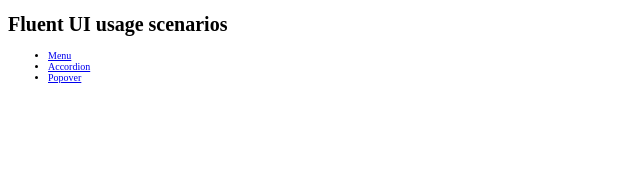
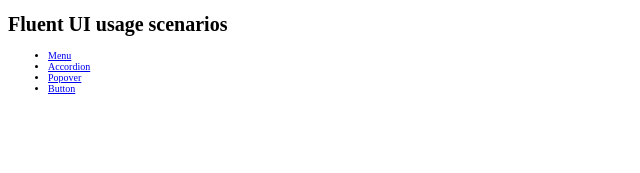
Before and after one commit to adamsamec/fluentui-scenarios, a React (Create React App) app: page / in a window 1280 px wide. Shown: the top 173 px of the page, without its empty margins (0-640 px from the left). Built offline with nearby package versions, Linux system fonts and the light colour scheme; what @fluentui/react-components would draw is missing.

Commit message:
Add Button component scenario

```diff
--- a/src/AddPeoplePopoverPage.tsx
+++ b/src/AddPeoplePopoverPage.tsx
@@ -20,7 +20,7 @@
   );
 }
 
-  const AddPeoplePopover = () => {
+  const AddPeoplePopover: React.FunctionComponent = () => {
     const [popoverOpened, setPopoverOpened] = React.useState(false);
 
   return (
--- /dev/null
+++ b/src/CalendarButtonsPage.tsx
@@ -0,0 +1,26 @@
+import React from 'react';
+import { Button } from '@fluentui/react-components';
+import { appTitle, appTitleSeparator, GoBackLink } from './ScenariosApp';
+
+  const CalendarButtons: React.FunctionComponent = () => {
+  return (
+    <>
+      <Button>save event</Button>
+      <Button disabled>Delete event</Button>
+      <Button disabledFocusable>Show upcoming events</Button>
+      </>
+  );
+};
+
+export const CalendarButtonsPage: React.FunctionComponent = () => {
+    React.useEffect(() => {
+   document.title = 'Button' + appTitleSeparator + appTitle;
+    }, []);
+
+  return (
+    <>
+    <GoBackLink/>
+    <CalendarButtons />
+    </>
+  );
+  };
--- a/src/HomePage.tsx
+++ b/src/HomePage.tsx
@@ -21,6 +21,9 @@
     <li>
     <Link to="/popover">Popover</Link>
     </li>
+    <li>
+    <Link to="/button">Button</Link>
+    </li>
   </ul>
 </nav>
 </>
--- a/src/ScenariosApp.tsx
+++ b/src/ScenariosApp.tsx
@@ -5,6 +5,7 @@
 import { ProfileMenuPage } from './ProfileMenuPage';
 import { AccordionFormPage } from './AccordionFormPage';
 import { AddPeoplePopoverPage } from './AddPeoplePopoverPage';
+import { CalendarButtonsPage } from './CalendarButtonsPage';
 
 export const appTitle = 'Fluent UI usage scenarios';
 export const appTitleSeparator = ' | ';
@@ -23,6 +24,7 @@
       <Route path="/menu" exact component={ProfileMenuPage} />
       <Route path="/accordion" exact component={AccordionFormPage} />
       <Route path="/popover" exact component={AddPeoplePopoverPage} />
+      <Route path="/button" exact component={CalendarButtonsPage} />
       </Router>
 </FluentProvider>
   );
```
